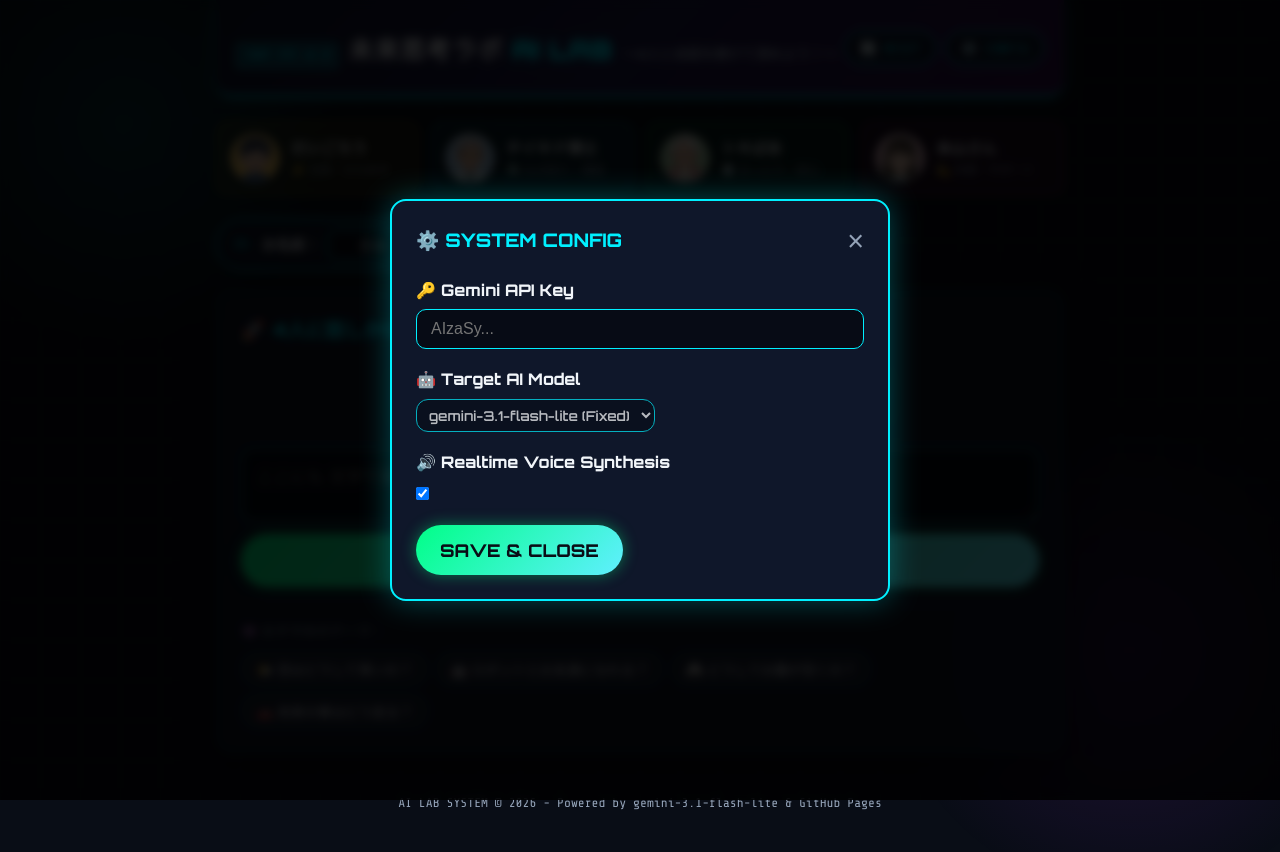
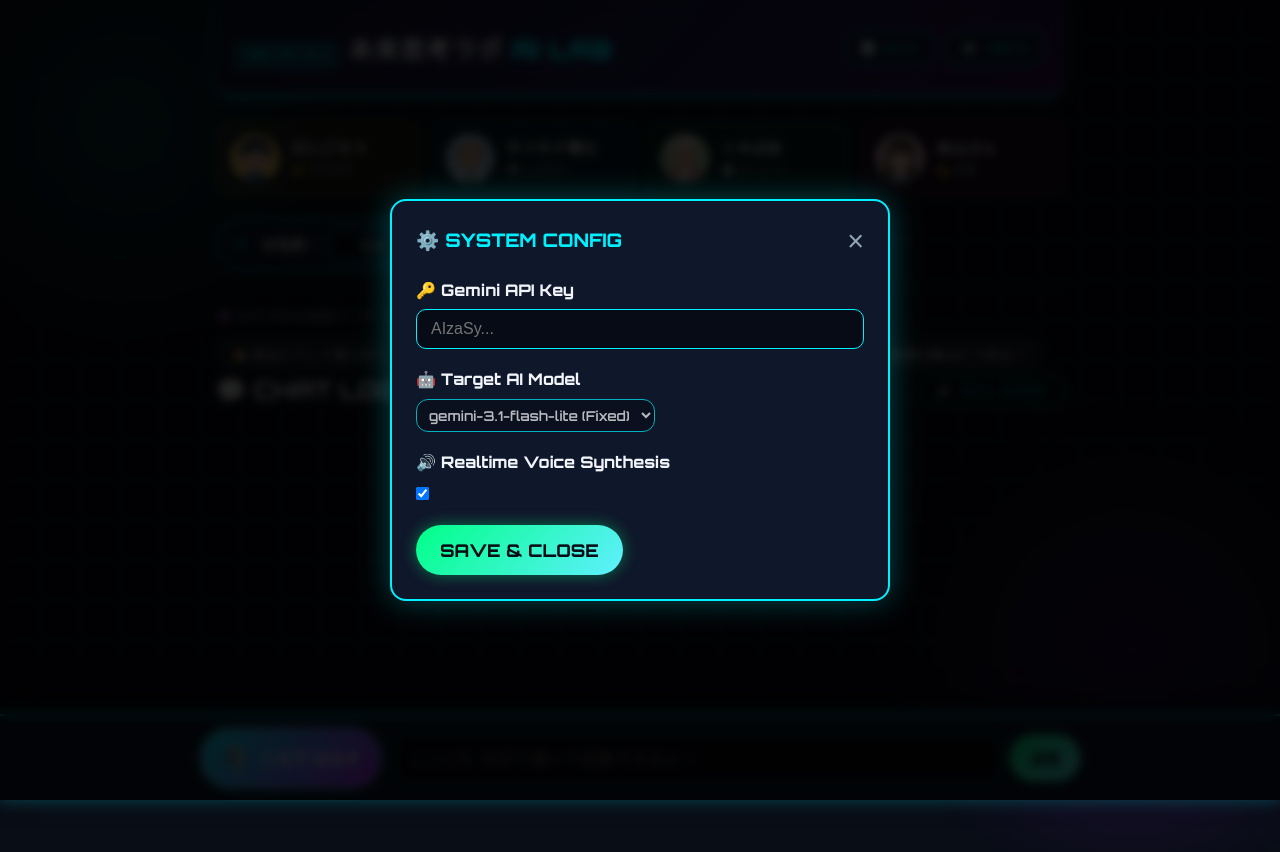
Before and after one commit to krduk/krdai, a website built with Vite: page index.html in a window 1280 px wide. After the commit the page ends 800 px from the top, so only its background shows below. Built offline with nearby package versions, Linux system fonts and the light colour scheme; some packages are replaced by stand-ins of ours.

Commit message:
Implement Fixed Bottom Chat Bar UI with continuous auto-scrolling to latest messages

```diff
--- a/index.html
+++ b/index.html
@@ -2,7 +2,7 @@
 <html lang="ja">
 <head>
   <meta charset="UTF-8">
-  <meta name="viewport" content="width=device-width, initial-scale=1.0">
+  <meta name="viewport" content="width=device-width, initial-scale=1.0, maximum-scale=1.0, user-scalable=no">
   <title>未来思考ラボ 🚀 - 4人のパートナーと対話しよう</title>
 
   <!-- Futuristic Sci-Fi Fonts -->
@@ -26,9 +26,8 @@
     <header class="app-header scifi-header">
       <div class="header-content">
         <h1 class="app-title">
-          <span class="title-badge">CHAT.SYS v4.0</span>
+          <span class="title-badge">CHAT.SYS v4.5</span>
           <span class="title-text">未来思考ラボ <span class="accent-text">AI LAB</span></span>
-          <span class="subtitle">〜4人と会話を続けて深めよう！〜</span>
         </h1>
         <div class="header-actions">
           <button id="btn-reset-chat" class="btn-cyber-icon" title="新しくやり直す">
@@ -42,7 +41,7 @@
     </header>
 
     <!-- Main Container -->
-    <main class="main-container">
+    <main class="main-container scrollable-chat-area">
 
       <!-- Character Banner (Pods) -->
       <section class="character-banner scifi-pods">
@@ -50,7 +49,7 @@
           <div class="char-avatar-img zoom-face"><img src="/avatars/daigorou.jpg" alt="だいごろう"></div>
           <div class="char-info">
             <span class="char-name">だいごろう</span>
-            <span class="char-role">⚡ 元気・ひらめき</span>
+            <span class="char-role">⚡ ひらめき</span>
           </div>
         </div>
 
@@ -58,7 +57,7 @@
           <div class="char-avatar-img zoom-face"><img src="/avatars/chiikido.jpg" alt="チイキド博士"></div>
           <div class="char-info">
             <span class="char-name">チイキド博士</span>
-            <span class="char-role">🛸 もの知り・理屈</span>
+            <span class="char-role">🛸 もの知り</span>
           </div>
         </div>
 
@@ -66,7 +65,7 @@
           <div class="char-avatar-img zoom-face"><img src="/avatars/tokibaa.jpg" alt="トキばあ"></div>
           <div class="char-info">
             <span class="char-name">トキばあ</span>
-            <span class="char-role">🛡️ おっとり・安心</span>
+            <span class="char-role">🛡️ おっとり</span>
           </div>
         </div>
 
@@ -74,7 +73,7 @@
           <div class="char-avatar-img zoom-face"><img src="/avatars/motoyama.jpg" alt="本山さん"></div>
           <div class="char-info">
             <span class="char-name">本山さん</span>
-            <span class="char-role">💫 共感・サポート</span>
+            <span class="char-role">💫 共感</span>
           </div>
         </div>
       </section>
@@ -94,53 +93,19 @@
         </div>
       </section>
 
-      <!-- Primary Voice & Interactive Chat Console -->
-      <section class="chat-console-section">
-        <div class="card question-card scifi-card">
-          <h2 id="console-title"><span class="cyber-icon">🚀</span> 4人に話しかける</h2>
-
-          <!-- Voice Input Area -->
-          <div class="voice-input-container">
-            <button id="btn-mic" class="btn-mic-primary-scifi">
-              <span class="mic-icon">🎙️</span>
-              <span id="mic-text" class="mic-text">こえで はなしかける（おす）</span>
-            </button>
-            <div id="voice-status" class="voice-status hidden">
-              <span class="pulse-dot"></span> <span id="voice-status-text">声を聞いているよ... 👂</span>
-            </div>
-          </div>
-
-          <div class="input-group">
-            <textarea id="question-input" placeholder="ここにも 文字で書いて返事できるよ！（例: ぼくは◯◯だと思う！）" rows="2"></textarea>
-            <button id="btn-ask" class="btn-primary-scifi">
-              <span class="btn-text">へんじを送る 📡</span>
-              <span class="btn-glitch">SEND</span>
-            </button>
-          </div>
-
-          <!-- Suggested Quick Prompts -->
-          <div id="suggestions-area" class="suggestions-container">
-            <span class="suggestions-title">👾 おすすめのテーマ：</span>
-            <div class="suggestion-tags">
-              <button class="tag-btn scifi-tag" data-question="空はどうして青いの？">🌤️ 空はどうして青いの？</button>
-              <button class="tag-btn scifi-tag" data-question="ロボットとお友達になれるかな？">🤖 ロボットとお友達になれる？</button>
-              <button class="tag-btn scifi-tag" data-question="どうしてお腹が空くの？">🍙 どうしてお腹が空くの？</button>
-              <button class="tag-btn scifi-tag" data-question="未来の車はどうやって走るの？">🚗 未来の車はどう走る？</button>
-            </div>
-          </div>
+      <!-- Suggested Quick Prompts (Only visible at start) -->
+      <section id="suggestions-area" class="suggestions-container scifi-card">
+        <span class="suggestions-title">👾 おすすめの会話テーマ（タップしてみてね）：</span>
+        <div class="suggestion-tags">
+          <button class="tag-btn scifi-tag" data-question="空はどうして青いの？">🌤️ 空はどうして青いの？</button>
+          <button class="tag-btn scifi-tag" data-question="ロボットとお友達になれるかな？">🤖 ロボットとお友達になれる？</button>
+          <button class="tag-btn scifi-tag" data-question="どうしてお腹が空くの？">🍙 どうしてお腹が空くの？</button>
+          <button class="tag-btn scifi-tag" data-question="未来の車はどうやって走るの？">🚗 未来の車はどう走る？</button>
         </div>
       </section>
 
-      <!-- Loading State -->
-      <div id="loading-state" class="loading-container hidden">
-        <div class="cyber-radar-spinner">
-          <div class="radar-sweep"></div>
-        </div>
-        <p class="loading-text cyber-glow-text">4人が会話のへんじを考えています... 📡</p>
-      </div>
-
       <!-- Dialogue History Thread Section -->
-      <section id="dialogue-section" class="dialogue-section hidden">
+      <section id="dialogue-section" class="dialogue-section">
         <div class="dialogue-header">
           <h2><span class="cyber-icon">💬</span> CHAT LOG STREAM</h2>
           <button id="btn-read-all" class="btn-secondary scifi-sub-btn">
@@ -151,9 +116,45 @@
         <div id="dialogue-list" class="dialogue-list scifi-dialogue-list">
           <!-- Continuous chat messages appear here dynamically -->
         </div>
+
+        <!-- Loading State -->
+        <div id="loading-state" class="loading-container hidden">
+          <div class="cyber-radar-spinner">
+            <div class="radar-sweep"></div>
+          </div>
+          <p class="loading-text cyber-glow-text">4人が会話のへんじを考えています... 📡</p>
+        </div>
       </section>
 
     </main>
+
+    <!-- FIXED BOTTOM CHAT CONSOLE (Always visible at the bottom) -->
+    <footer class="fixed-bottom-chat-bar">
+      <div class="bottom-chat-container">
+
+        <!-- Voice Recognition Pulse Bar -->
+        <div id="voice-status" class="voice-status-bar hidden">
+          <span class="pulse-dot"></span> <span id="voice-status-text">声を聞いているよ... 👂</span>
+        </div>
+
+        <div class="chat-controls-wrapper">
+          <!-- Big Primary Mic Button -->
+          <button id="btn-mic" class="btn-mic-bottom">
+            <span class="mic-icon">🎙️</span>
+            <span id="mic-text" class="mic-text-short">こえで はなす</span>
+          </button>
+
+          <!-- Text Input Field & Send Button -->
+          <div class="bottom-input-group">
+            <input type="text" id="question-input" placeholder="ここにも 文字で書いて返事できるよ！" autocomplete="off">
+            <button id="btn-ask" class="btn-send-bottom">
+              <span class="btn-text">送信</span>
+            </button>
+          </div>
+        </div>
+
+      </div>
+    </footer>
 
     <!-- Settings Modal -->
     <div id="settings-modal" class="modal-overlay hidden">
@@ -184,10 +185,6 @@
       </div>
     </div>
 
-    <!-- Footer -->
-    <footer class="app-footer scifi-footer">
-      <p>AI LAB SYSTEM &copy; 2026 - Powered by gemini-3.1-flash-lite & GitHub Pages</p>
-    </footer>
   </div>
 
   <script type="module" src="/src/main.js"></script>
--- a/src/main.js
+++ b/src/main.js
@@ -185,6 +185,14 @@
       elements.questionInput.value = btn.dataset.question;
       handleAskQuestion();
     });
+  });
+
+  // Enable sending with Enter key inside text input
+  elements.questionInput.addEventListener('keydown', (e) => {
+    if (e.key === 'Enter' && !e.shiftKey) {
+      e.preventDefault();
+      handleAskQuestion();
+    }
   });
 
   elements.btnAsk.addEventListener('click', handleAskQuestion);
@@ -380,7 +388,7 @@
     `;
 
     elements.dialogueList.appendChild(itemEl);
-    itemEl.scrollIntoView({ behavior: 'smooth', block: 'nearest' });
+    scrollToBottom();
 
     const textSpan = itemEl.querySelector('.typed-text');
     const cursorSpan = itemEl.querySelector('.typing-cursor');
@@ -415,6 +423,13 @@
 }
 
 // Type text character by character
+function scrollToBottom() {
+  window.scrollTo({
+    top: document.body.scrollHeight,
+    behavior: 'smooth'
+  });
+}
+
 function typeTextAsync(element, text, speedMs = 40) {
   return new Promise((resolve) => {
     let index = 0;
--- a/src/style.css
+++ b/src/style.css
@@ -282,15 +282,122 @@
   cursor: pointer;
 }
 
-/* Card General */
-.scifi-card {
-  background: var(--card-cyber-bg);
-  border-radius: var(--radius-lg);
-  padding: 24px;
-  box-shadow: 0 8px 32px rgba(0, 0, 0, 0.4);
-  margin-bottom: 24px;
-  border: 1px solid rgba(0, 240, 255, 0.2);
-  backdrop-filter: blur(10px);
+/* Main Scrollable Container Offset for Fixed Footer Bar */
+.main-container {
+  padding-bottom: 140px; /* Leave room for fixed bottom bar */
+}
+
+/* FIXED BOTTOM CHAT BAR */
+.fixed-bottom-chat-bar {
+  position: fixed;
+  bottom: 0;
+  left: 0;
+  right: 0;
+  background: rgba(15, 23, 42, 0.95);
+  border-top: 2px solid var(--neon-cyan);
+  box-shadow: 0 -10px 25px rgba(0, 0, 0, 0.6), 0 0 15px rgba(0, 240, 255, 0.3);
+  backdrop-filter: blur(12px);
+  z-index: 900;
+  padding: 12px 16px;
+}
+
+.bottom-chat-container {
+  max-width: 880px;
+  margin: 0 auto;
+  display: flex;
+  flex-direction: column;
+  gap: 8px;
+}
+
+.voice-status-bar {
+  display: flex;
+  align-items: center;
+  justify-content: center;
+  gap: 8px;
+  font-weight: bold;
+  color: var(--neon-pink);
+  font-size: 0.85rem;
+}
+
+.chat-controls-wrapper {
+  display: flex;
+  align-items: center;
+  gap: 12px;
+}
+
+.btn-mic-bottom {
+  background: linear-gradient(135deg, #00F0FF 0%, #B026FF 100%);
+  color: white;
+  border: 2px solid rgba(255, 255, 255, 0.3);
+  padding: 12px 18px;
+  border-radius: 30px;
+  font-family: var(--font-cyber);
+  font-size: 1rem;
+  font-weight: 800;
+  cursor: pointer;
+  display: flex;
+  align-items: center;
+  gap: 8px;
+  box-shadow: 0 0 15px rgba(0, 240, 255, 0.4);
+  white-space: nowrap;
+  flex-shrink: 0;
+  transition: all 0.2s ease;
+}
+
+.btn-mic-bottom:hover {
+  transform: translateY(-2px);
+  box-shadow: 0 0 25px rgba(176, 38, 255, 0.6);
+}
+
+.btn-mic-bottom.listening {
+  background: linear-gradient(135deg, #FF2E93 0%, #FF6B6B 100%);
+  animation: pulseMicSciFi 1.2s infinite alternate;
+}
+
+.bottom-input-group {
+  display: flex;
+  align-items: center;
+  gap: 8px;
+  flex-grow: 1;
+}
+
+.bottom-input-group input[type="text"] {
+  width: 100%;
+  padding: 12px 16px;
+  background: rgba(0, 0, 0, 0.6);
+  border: 1px solid rgba(0, 240, 255, 0.4);
+  border-radius: 24px;
+  color: #fff;
+  font-family: var(--font-cyber);
+  font-size: 0.95rem;
+  outline: none;
+  transition: all 0.2s ease;
+}
+
+.bottom-input-group input[type="text"]:focus {
+  border-color: var(--neon-cyan);
+  box-shadow: 0 0 12px rgba(0, 240, 255, 0.4);
+}
+
+.btn-send-bottom {
+  background: linear-gradient(135deg, #00FF87 0%, #60EFFF 100%);
+  color: #090D16;
+  border: none;
+  padding: 12px 20px;
+  border-radius: 24px;
+  font-family: var(--font-cyber);
+  font-size: 0.95rem;
+  font-weight: 800;
+  cursor: pointer;
+  white-space: nowrap;
+  flex-shrink: 0;
+  box-shadow: 0 0 12px rgba(0, 255, 135, 0.4);
+  transition: all 0.2s ease;
+}
+
+.btn-send-bottom:hover {
+  transform: translateY(-2px);
+  box-shadow: 0 0 20px rgba(0, 255, 135, 0.6);
 }
 
 .scifi-card h2 {
```
